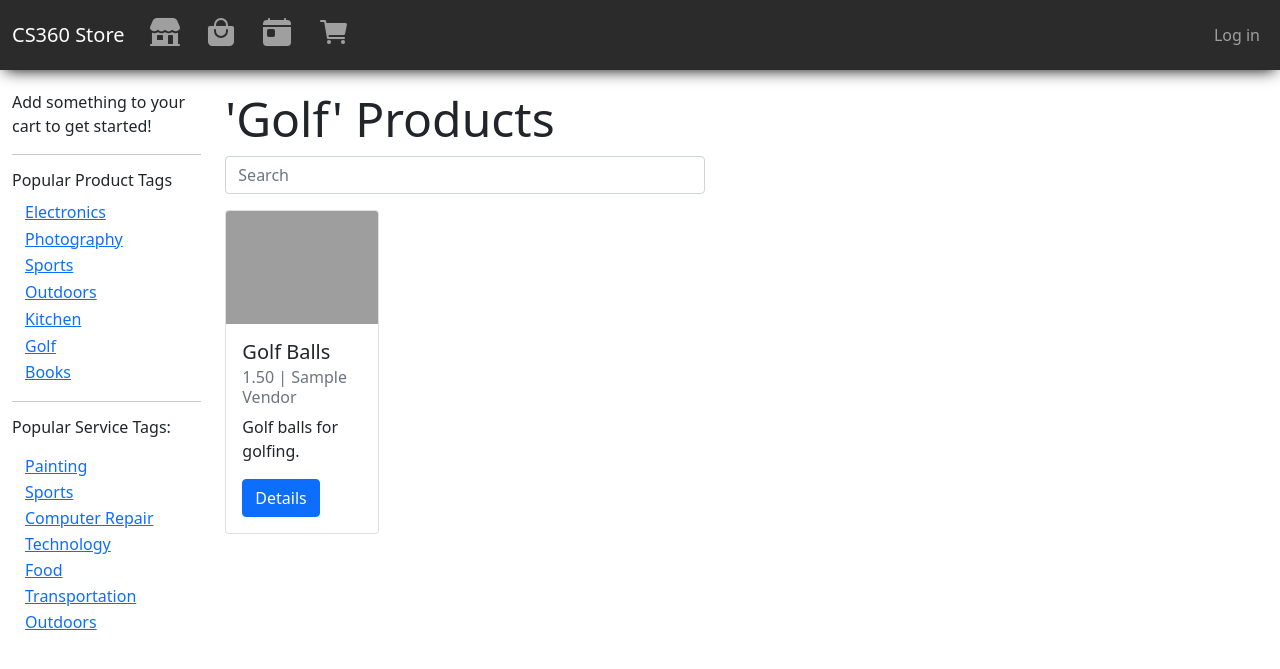
After one commit to selunders/cs360_store, a Django app: a page that uses cs360store/storeApp/templates/base_generic.html in a window 1280 px wide. The commit adds this page. Shown: the top 669 px of the page. Run offline with Django 4.2, Linux system fonts and the light colour scheme; data comes from the database, SQL or seed files in the repository; both versions use the stored data as it was after the commit; grey boxes are pictures that could not be loaded.

Commit message:
Add Product & Service Tag viewing pages

```diff
--- a/cs360store/cs360store/settings.py
+++ b/cs360store/cs360store/settings.py
@@ -63,6 +63,7 @@ TEMPLATES = [
             'context_processors': [
                 'django.template.context_processors.debug',
                 'django.template.context_processors.request',
+                'storeApp.context_processors.add_variable_to_context',
                 'django.contrib.auth.context_processors.auth',
                 'django.contrib.messages.context_processors.messages',
             ],
--- /dev/null
+++ b/cs360store/storeApp/context_processors.py
@@ -0,0 +1,7 @@
+from .models import ProductTag, ServiceTag
+
+def add_variable_to_context(request):
+    return {
+        'top_producttags': ProductTag.objects.all()[:7],
+        'top_servicetags': ServiceTag.objects.all()[:7],
+    }
--- a/cs360store/storeApp/models.py
+++ b/cs360store/storeApp/models.py
@@ -51,11 +51,11 @@ class ProductTag(models.Model):
         return super(ProductTag, self).save(*args, **kwargs)
 
     class Meta:
-        ordering = ['viewcount']
+        ordering = ['-viewcount']
 
     def get_absolute_url(self):
         """Returns the url to access related products"""
-        return reverse('product-detail', args=[str(self.name)])
+        return reverse('product-tag-detail', args=[str(self.name), 1])
 
 class ServiceTag(models.Model):
     """Model representing a tag for a service."""
@@ -70,11 +70,11 @@ class ServiceTag(models.Model):
         return super(ServiceTag, self).save(*args, **kwargs)
 
     class Meta:
-        ordering = ['viewcount']
+        ordering = ['-viewcount']
 
     def get_absolute_url(self):
         """Returns the url to related services."""
-        return reverse('product-detail', args=[str(self.name)])
+        return reverse('service-tag-detail', args=[str(self.name), 1])
 # class BillingAddress(ShippingAddress):
     # tax_number = models.IntegerField(max_length=10, help_text="Tax Number")
 
--- a/cs360store/storeApp/templates/base_generic.html
+++ b/cs360store/storeApp/templates/base_generic.html
@@ -50,8 +50,8 @@
             <a class="nav-link dropdown-toggle {% if request.resolver_match.url_name == 'manage-products' or request.resolver_match.url_name == 'manage-services' or request.resolver_match.url_name == 'manage-product-orders' or request.resolver_match.url_name == 'manage-service-orders' %}active{% endif %}" href="#" id="dropdown05" data-bs-toggle="dropdown" aria-expanded="false"><ion-icon name="storefront" size="large"></ion-icon></a>
             <ul class="dropdown-menu dropdown-menu-end" aria-labelledby="dropdown05">
               {% comment %} <li>Managing {{ user.vendor.name }}</li> {% endcomment %}
-              <li><a class="dropdown-item" href="{% url 'manage-products' %}">Products</a></li>
-              <li><a class="dropdown-item" href="{% url 'manage-services' %}">Services</a></li>
+              <li><a class="dropdown-item" href="{% url 'manage-products' %}">Manage Products</a></li>
+              <li><a class="dropdown-item" href="{% url 'manage-services' %}">Manage Services</a></li>
               <li><a class="dropdown-item" href="{% url 'manage-product-orders' %}">Orders (Products)</a></li>
               <li><a class="dropdown-item" href="{% url 'manage-service-orders' %}">Orders (Services)</a></li>
             </ul>
@@ -91,7 +91,20 @@
           {% else %}
           <p>Add something to your cart to get started!</p>
           {% endif %}
-
+          <hr/>
+          <h6>Popular Product Tags</h6>
+          <ul class="list-unstyled">
+            {% for tag in top_producttags %}
+            <li><a href="{{ tag.get_absolute_url }}" class="btn btn-link py-0">{{ tag.name|title }}</a></li>
+            {% endfor %}
+          </ul>
+          <hr/>
+          <h6>Popular Service Tags:</p>
+          <ul class="list-unstyled">
+            {% for tag in top_servicetags %}
+            <li><a href="{{ tag.get_absolute_url }}" class="btn btn-link py-0">{{ tag.name|title }}</a></li>
+            {% endfor %}
+          </ul>
      {% endblock %}
       </div>
       <div class="col-md-10">{% block content %}{% endblock %}{% block pagination %} {% if is_paginated %}
--- /dev/null
+++ b/cs360store/storeApp/templates/storeApp/producttag_detail.html
@@ -0,0 +1,32 @@
+{% extends "base_generic.html" %}
+{% block title %}<title>CS Store | </title{% endblock %}
+  {% load humanize %}
+
+{% block content %}
+    <h1 class="display-5">'{{ tag|title }}' Products</h1>
+    <form action="">
+        <input class="form-control mb-3 product-search-form" type="text" placeholder="Search" aria-label="Search">
+    </form>
+    {% if productlisting_list %}
+    <div class="row">
+        {% for product in productlisting_list %}
+            {% if product.active %}
+                <div class="col-xs-1 col-sm-6 col-md-4 col-lg-2 mb-2">
+                  <div class="card flex-grow-1">
+                    <img src="{{ product.imageURL }}" class="card-img-top" alt="...">
+                    <div class="card-body">
+                      <h5 class="card-title">{{ product.name }}</h5>
+                      <h6 class="card-subtitle mb-2 text-muted">{{ product.price|intcomma }} | {{ product.vendor }}</h6>
+                      <p class="card-text">{{ product.description|truncatechars:100 }}</p>
+                      <a href="{{ product.get_absolute_url }}" class="btn btn-primary">Details</a>
+                    </div>
+                  </div>
+                </div>
+            {% endif %}
+        {% endfor %}
+    </div>
+    {% else %}
+        <p>There are currently no available products.</p>
+    {% endif %}
+    {% comment %} <a href="javascript:history.go(-1)" class="btn btn-primary">Back</a> {% endcomment %}
+{% endblock content %}
--- a/cs360store/storeApp/urls.py
+++ b/cs360store/storeApp/urls.py
@@ -13,6 +13,10 @@ urlpatterns = [
     path('product/<uuid:pk>', views.ProductDetailView.as_view(), name='product-detail'),
     path('services/', views.ServiceListView.as_view(), name='services'),
     path('service/<uuid:pk>', views.ServiceDetailView.as_view(), name='service-detail'),
+    # path('tags/', views.ServiceListView.as_view(), name='tags'),
+    # path('products/tag/<str:pk>/', views.ProductTagDetailView, name='product-tag-detail'),
+    path('products/tag/<str:pk>/<int:page>', views.ProductTagDetailView, name='product-tag-detail'),
+    path('services/tag/<str:pk>/<int:page>', views.ServiceTagDetailView, name='service-tag-detail'),
 ]
 
 # ------------
--- a/cs360store/storeApp/views.py
+++ b/cs360store/storeApp/views.py
@@ -7,7 +7,8 @@ from django.views.generic.edit import CreateView, UpdateView, DeleteView, FormMi
 from django.urls import reverse, reverse_lazy
 from django.db.models import F
 # Create your views here.
-from django.contrib.auth.models import User
+# from django.contrib.auth.models import User
+from django.core.paginator import Paginator, EmptyPage
 
 from storeApp.forms import CartProductUpdateForm, ProductListingCreateForm, ServiceListingCreateForm, CartProductForm
 from .models import ShippingAddress, BillingAddress, ProductTag, ServiceTag, Vendor, Invoice, ProductListing, ServiceListing, InvoiceProduct, InvoiceService, CartProduct, CartService, Cart
@@ -22,14 +23,14 @@ def index(request):
     num_sales = Invoice.objects.count()
     num_productsActive = ProductListing.objects.filter(active=True).count()
     num_servicesActive = ServiceListing.objects.filter(active=True).count()
-    top_producttags = ProductTag.objects.all()[:5]
+    # top_producttags = ProductTag.objects.all()[:5]
 
     context = {
         'num_vendors': num_vendors,
         'num_sales': num_sales,
         'num_productsActive':  num_productsActive,
         'num_servicesActive': num_servicesActive,
-        'top_producttags': top_producttags,
+        # 'top_producttags': top_producttags,
     }
 
     return render(request, 'index.html', context = context)
@@ -44,6 +45,10 @@ class VendorDetailView(generic.DetailView):
 class ProductListView(generic.ListView):
     model = ProductListing
     ordering = ['name']
+    # def get_context_data(self, **kwargs):
+    #     context = super().get_context_data(**kwargs)
+    #     context['top_tags'] = ProductTag.objects.all()[:5]
+    #     return context
 
 class ProductDetailView(generic.DetailView, FormMixin):
     model = ProductListing
@@ -61,6 +66,10 @@ class ProductDetailView(generic.DetailView, FormMixin):
 class ServiceListView(generic.ListView):
     model = ServiceListing
     ordering = ['name']
+    # def get_context_data(self, **kwargs):
+    #     context = super().get_context_data(**kwargs)
+    #     context['top_tags'] = ServiceTag.objects.all()[:5]
+    #     return context
 
 class ServiceDetailView(generic.DetailView):
     model = ServiceListing
@@ -317,3 +326,39 @@ def InvoiceServiceStatusUpdate(request, isID, status):
     else:
         raise Http404("You are not allowed to edit this invoice listing.")
     return HttpResponseRedirect(success_url)
+
+def ProductTagDetailView(request, pk, page=1):
+    """View tag's related products."""
+    tag = ProductTag.objects.get(name=pk)
+    product_list = tag.productlisting_set.all()
+    paginator = Paginator(product_list, 20)
+    if tag:
+        try:
+            product_list = paginator.page(page)
+        except EmptyPage:
+            product_list = paginator.page(paginator.num_pages)
+        context = {
+            'tag': tag,
+            'productlisting_list': product_list,
+        }
+        return render(request, 'storeApp/producttag_detail.html', context)
+    else:
+        raise Http404("This tag was not found.")
+
+def ServiceTagDetailView(request, pk, page=1):
+    """View tag's related services."""
+    tag = ServiceTag.objects.get(name=pk)
+    service_list = tag.servicelisting_set.all()
+    paginator = Paginator(service_list, 20)
+    if tag:
+        try:
+            service_list = paginator.page(page)
+        except EmptyPage:
+            service_list = paginator.page(paginator.num_pages)
+        context = {
+            'tag': tag,
+            'servicelisting_list': service_list,
+        }
+        return render(request, 'storeApp/servicetag_detail.html', context)
+    else:
+        raise Http404("This tag was not found.")
```
Also changed, not shown: cs360store/storeApp/templates/index.html (+0 -37 lines), cs360store/storeApp/templates/storeApp/servicetag_detail.html (added, +32 -0 lines), cs360store/dev_db.sqlite3.
